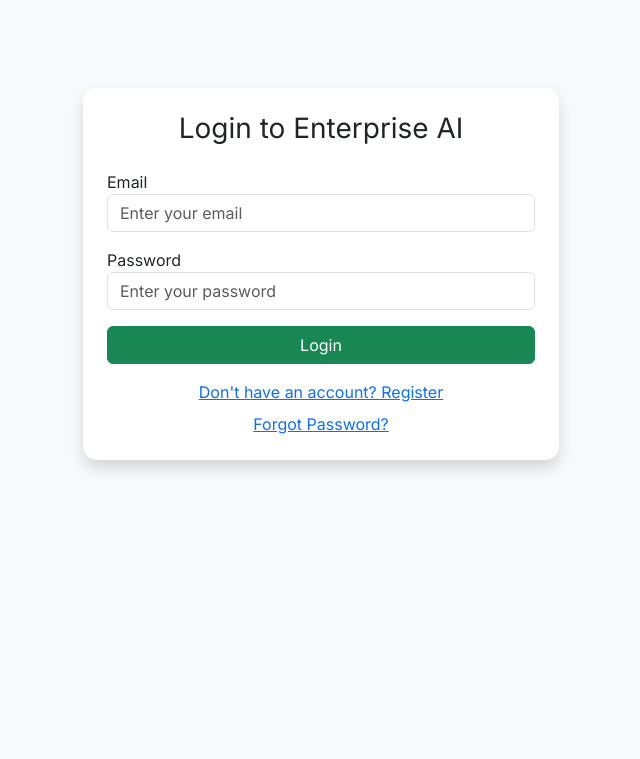
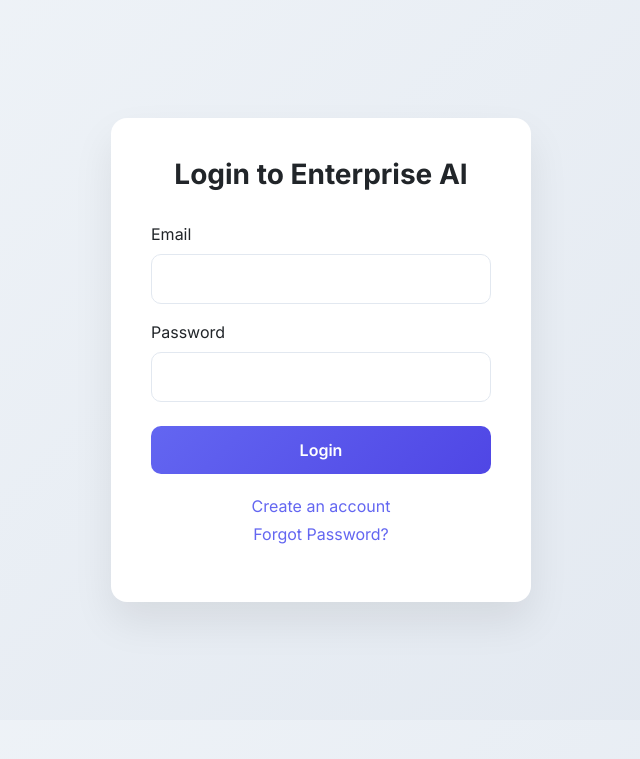
Before and after one commit to abdulkalam0217/enterprise-ai-platform, a Flask app: page /login in a window 1280 px wide. Shown: the top 759 px of the page, without its empty margins (444-1084 px from the left). Run offline with Flask 3, Linux system fonts and the light colour scheme.

Commit message:
Upgraded login UI

```diff
--- a/templates/login.html
+++ b/templates/login.html
@@ -2,47 +2,100 @@
 
 {% block content %}
 
-<div class="container mt-5" style="max-width: 500px;">
-    <div class="card shadow p-4">
-        <h3 class="text-center mb-4">Login to Enterprise AI</h3>
+<style>
+    .auth-wrapper {
+        min-height: 80vh;
+        display: flex;
+        justify-content: center;
+        align-items: center;
+    }
 
-        {% with messages = get_flashed_messages(with_categories=true) %}
-          {% if messages %}
-            {% for category, message in messages %}
-              <div class="alert alert-{{ 'danger' if category == 'danger' else 'success' }}">
-                {{ message }}
-              </div>
-            {% endfor %}
-          {% endif %}
-        {% endwith %}
+    .auth-card {
+        width: 100%;
+        max-width: 420px;
+        padding: 40px;
+        border-radius: 16px;
+        background: white;
+        box-shadow: 0px 20px 40px rgba(0,0,0,0.08);
+    }
+
+    .auth-title {
+        font-weight: 700;
+        margin-bottom: 30px;
+        text-align: center;
+    }
+
+    .form-control {
+        border-radius: 10px;
+        padding: 12px;
+        border: 1px solid #e2e8f0;
+    }
+
+    .form-control:focus {
+        box-shadow: none;
+        border-color: #6366f1;
+    }
+
+    .btn-auth {
+        background: linear-gradient(135deg, #6366f1, #4f46e5);
+        border: none;
+        padding: 12px;
+        border-radius: 10px;
+        font-weight: 600;
+        transition: 0.3s;
+    }
+
+    .btn-auth:hover {
+        transform: translateY(-2px);
+        box-shadow: 0px 10px 20px rgba(99,102,241,0.3);
+    }
+
+    .auth-links {
+        margin-top: 20px;
+        text-align: center;
+    }
+
+    .auth-links a {
+        text-decoration: none;
+        color: #6366f1;
+        font-weight: 500;
+    }
+
+    body {
+        background: linear-gradient(135deg, #f1f5f9, #e2e8f0);
+    }
+</style>
+
+<div class="auth-wrapper">
+    <div class="auth-card">
+
+        <h3 class="auth-title">Login to Enterprise AI</h3>
 
         <form method="POST">
+
             <div class="mb-3">
-                <label>Email</label>
-                <input type="email" name="email"
-                       class="form-control"
-                       placeholder="Enter your email" required>
+                <label class="form-label">Email</label>
+                <input type="email" name="email" class="form-control" required>
             </div>
 
-            <div class="mb-3">
-                <label>Password</label>
-                <input type="password" name="password"
-                       class="form-control"
-                       placeholder="Enter your password" required>
+            <div class="mb-4">
+                <label class="form-label">Password</label>
+                <input type="password" name="password" class="form-control" required>
             </div>
 
-            <button type="submit"
-                    class="btn btn-success w-100">
+            <button type="submit" class="btn btn-auth w-100 text-white">
                 Login
             </button>
+
         </form>
 
-        <div class="text-center mt-3">
-            <a href="/register">Don't have an account? Register</a>
-        </div>
-
-        <div class="text-center mt-2">
-            <a href="/forgot">Forgot Password?</a>
+        <div class="auth-links">
+            <p class="mt-3 mb-1">
+                <a href="{{ url_for('register') }}">Create an account</a>
+            </p>
+            <p>
+                <a href="{{ url_for('forgot_password') }}">Forgot Password?</a>
+            </p>
         </div>
 
     </div>
```
